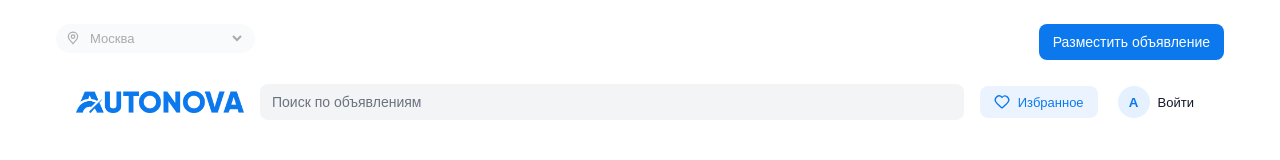
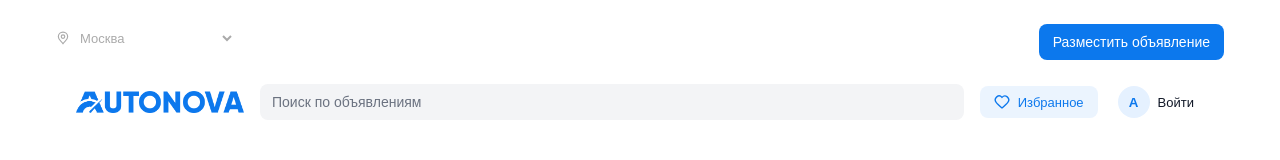
Before and after one commit to NikiforovRB/auto-nova, a React (Vite) app: page / in a window 1280 px wide. Shown: the top 160 px of the page. Built offline with nearby package versions, Linux system fonts and the light colour scheme; no server answers; the database is empty.

Commit message:
version 2

```diff
--- a/src/components/AdCard.tsx
+++ b/src/components/AdCard.tsx
@@ -1,4 +1,5 @@
-import { MouseEvent, useMemo, useState } from 'react'
+import type { MouseEvent } from 'react'
+import { useMemo, useState } from 'react'
 import { useNavigate } from 'react-router-dom'
 import type { Ad } from '../types'
 import { useAuth } from '../auth/AuthContext'
--- a/src/pages/AdminBrandsPage.tsx
+++ b/src/pages/AdminBrandsPage.tsx
@@ -1,4 +1,5 @@
-import { FormEvent, useEffect, useMemo, useState } from 'react'
+import type { FormEvent } from 'react'
+import { useEffect, useMemo, useState } from 'react'
 import { MainLayout } from '../shared/MainLayout'
 import { Header } from '../shared/Header'
 import { supabase } from '../supabaseClient'
@@ -249,7 +250,7 @@ export function AdminBrandsPage() {
     toast.push({ variant: 'success', title: 'Модель добавлена', message: modelName })
   }
 
-  const persistModelOrder = async (brandId: number, orderedModels: Model[]) => {
+  const persistModelOrder = async (_brandId: number, orderedModels: Model[]) => {
     const updates = orderedModels.map((m, idx) => ({ id: m.id, sort_order: idx }))
     const { error } = await supabase.from('models').upsert(updates, { onConflict: 'id' })
     if (error) {
@@ -325,7 +326,7 @@ export function AdminBrandsPage() {
     toast.push({ variant: 'success', title: 'Поколение удалено', message: g.title })
   }
 
-  const persistGenerationOrder = async (modelId: number, ordered: ModelGeneration[]) => {
+  const persistGenerationOrder = async (_modelId: number, ordered: ModelGeneration[]) => {
     const updates = ordered.map((g, idx) => ({ id: g.id, sort_order: idx }))
     const { error } = await supabase.from('model_generations').upsert(updates, { onConflict: 'id' })
     if (error) {
--- a/src/pages/AdminLoginPage.tsx
+++ b/src/pages/AdminLoginPage.tsx
@@ -1,4 +1,5 @@
-import { FormEvent, useState } from 'react'
+import type { FormEvent } from 'react'
+import { useState } from 'react'
 import { useNavigate } from 'react-router-dom'
 import { supabase } from '../supabaseClient'
 import { MainLayout } from '../shared/MainLayout'
--- a/src/pages/AdminModelsPage.tsx
+++ b/src/pages/AdminModelsPage.tsx
@@ -1,4 +1,5 @@
-import { FormEvent, useEffect, useState } from 'react'
+import type { FormEvent } from 'react'
+import { useEffect, useState } from 'react'
 import { MainLayout } from '../shared/MainLayout'
 import { Header } from '../shared/Header'
 import { supabase } from '../supabaseClient'
--- a/src/pages/CreateAdPage.tsx
+++ b/src/pages/CreateAdPage.tsx
@@ -1,4 +1,5 @@
-import { FormEvent, useEffect, useState } from 'react'
+import type { FormEvent } from 'react'
+import { useEffect, useState } from 'react'
 import { useNavigate } from 'react-router-dom'
 import { MainLayout } from '../shared/MainLayout'
 import { Header } from '../shared/Header'
--- a/src/pages/HomePage.tsx
+++ b/src/pages/HomePage.tsx
@@ -11,7 +11,7 @@ export function HomePage() {
   const [brands, setBrands] = useState<Brand[]>([])
   const [ads, setAds] = useState<Ad[]>([])
   const [favorites, setFavorites] = useState<number[]>([])
-  const [selectedBrandId, setSelectedBrandId] = useState<number | null>(null)
+  const [selectedBrandId] = useState<number | null>(null)
   const [loading, setLoading] = useState(true)
   const { user } = useAuth()
   const navigate = useNavigate()
--- a/src/pages/LoginPage.tsx
+++ b/src/pages/LoginPage.tsx
@@ -1,4 +1,5 @@
-import { FormEvent, useState } from 'react'
+import type { FormEvent } from 'react'
+import { useState } from 'react'
 import { useNavigate } from 'react-router-dom'
 import { supabase } from '../supabaseClient'
 import { MainLayout } from '../shared/MainLayout'
--- a/src/pages/ProfilePage.tsx
+++ b/src/pages/ProfilePage.tsx
@@ -1,4 +1,5 @@
-import { FormEvent, useEffect, useState } from 'react'
+import type { FormEvent } from 'react'
+import { useEffect, useState } from 'react'
 import { MainLayout } from '../shared/MainLayout'
 import { Header } from '../shared/Header'
 import { useAuth } from '../auth/AuthContext'
--- a/src/styles/theme.css
+++ b/src/styles/theme.css
@@ -151,9 +151,9 @@ body {
 }
 
 .region-select-wrapper {
-  padding: 6px 10px;
-  border-radius: 999px;
-  background: #f9fafb;
+  padding: 0;
+  border-radius: 0;
+  background: transparent;
   display: inline-flex;
   align-items: center;
   gap: 6px;
--- a/src/ui/FileButtonInput.tsx
+++ b/src/ui/FileButtonInput.tsx
@@ -2,7 +2,9 @@ import { useId, useRef } from 'react'
 
 interface FileButtonInputProps {
   accept?: string
-  onFileSelected: (file: File | null) => void
+  multiple?: boolean
+  onFileSelected?: (file: File | null) => void
+  onFilesSelected?: (files: FileList | null) => void
   buttonText?: string
   selectedFileName?: string | null
   disabled?: boolean
@@ -10,7 +12,9 @@ interface FileButtonInputProps {
 
 export function FileButtonInput({
   accept,
+  multiple,
   onFileSelected,
+  onFilesSelected,
   buttonText = 'Выбрать фото',
   selectedFileName,
   disabled,
@@ -26,8 +30,13 @@ export function FileButtonInput({
         className="file-input-hidden"
         type="file"
         accept={accept}
+        multiple={multiple}
         disabled={disabled}
-        onChange={(e) => onFileSelected(e.target.files?.[0] ?? null)}
+        onChange={(e) => {
+          const files = e.target.files
+          if (onFilesSelected) onFilesSelected(files ?? null)
+          if (onFileSelected) onFileSelected(files?.[0] ?? null)
+        }}
       />
       <button
         type="button"
```
